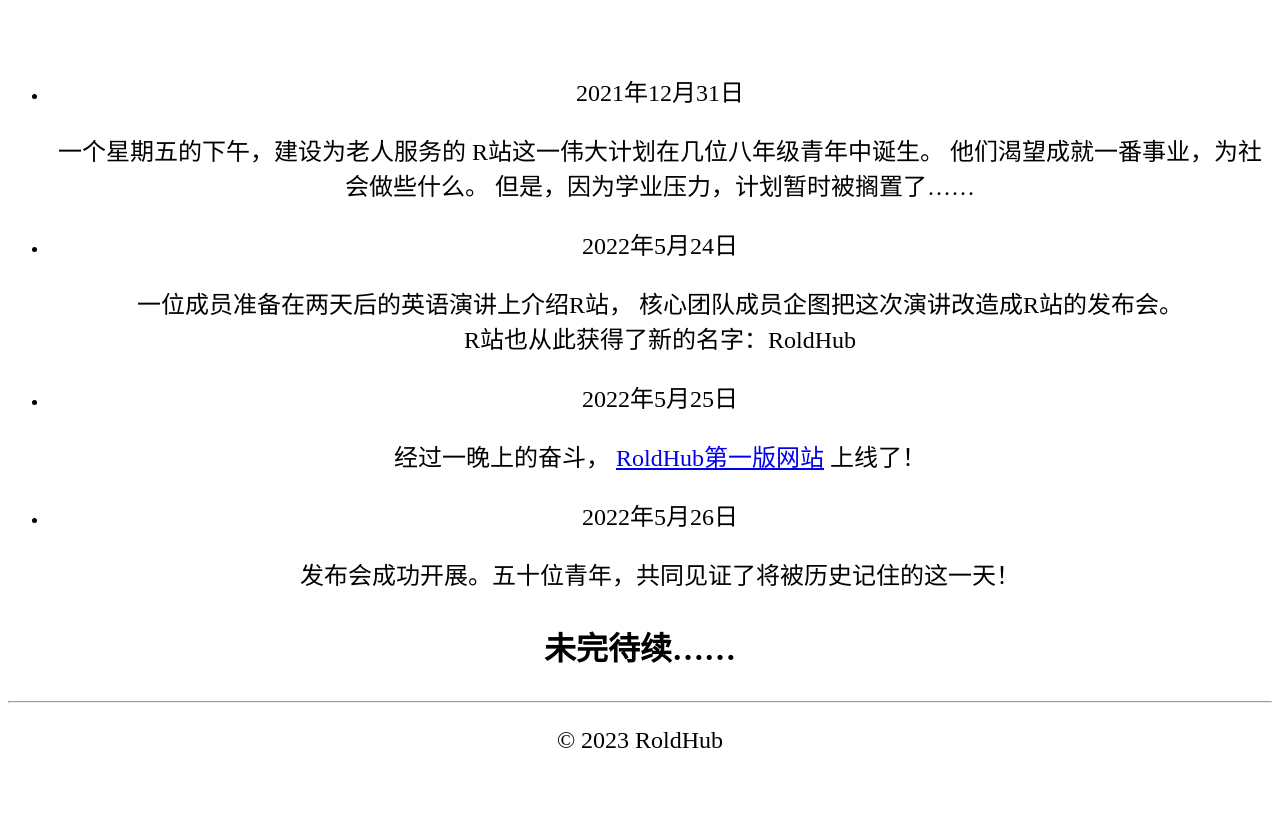
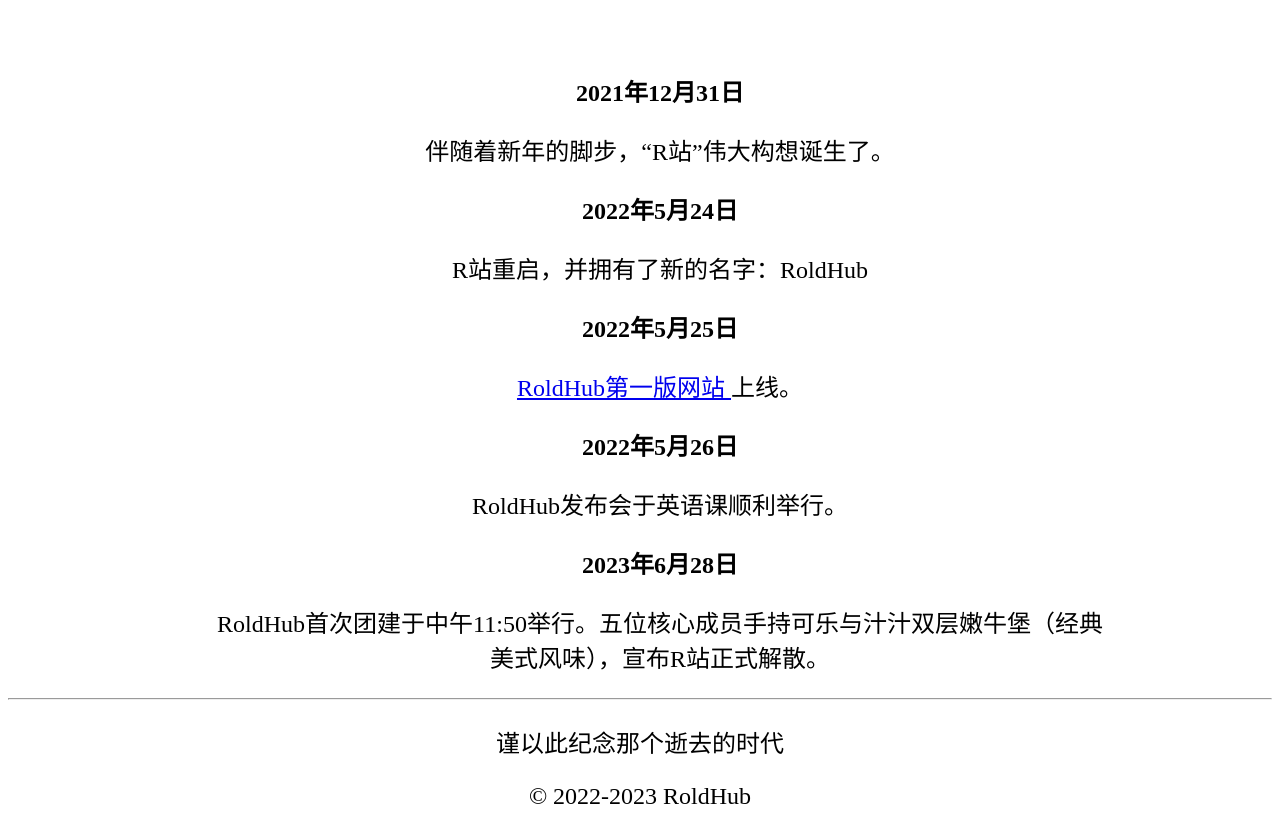
Before and after one commit to RoldHub/temp-website, a plain HTML site: page history.html in a window 1280 px wide. Shown: the part 397-1231 px from the top of the page. Before the commit the page ends 1175 px from the top, so only its background shows below. Drawn offline with Linux system fonts and the light colour scheme.

Commit message:
更新为纪念版

```diff
--- a/history.html
+++ b/history.html
@@ -19,6 +19,7 @@
       </p>
     </nav>
 
+    <main>
       <h1>发展历程</h1>
 
       <div class="menu">
@@ -29,44 +30,41 @@
 
       <div class="placeholder"></div>
 
-    <ul>
+      <ul class="history">
         <li>
-        <p>2021年12月31日</p>
+          <p class="date">2021年12月31日</p>
+          <p>伴随着新年的脚步，“R站”伟大构想诞生了。</p>
+        </li>
+        <li>
+          <p class="date">2022年5月24日</p>
+          <p>R站重启，并拥有了新的名字：RoldHub</p>
+        </li>
+        <li>
+          <p class="date">2022年5月25日</p>
           <p>
-          一个星期五的下午，建设为老人服务的
-          R站这一伟大计划在几位八年级青年中诞生。
-          他们渴望成就一番事业，为社会做些什么。
-          但是，因为学业压力，计划暂时被搁置了……
+            <a href="https://en.roldhub.top" target="_blank">
+              RoldHub第一版网站
+            </a>
+            上线。
           </p>
         </li>
         <li>
-        <p>2022年5月24日</p>
+          <p class="date">2022年5月26日</p>
+          <p>RoldHub发布会于英语课顺利举行。</p>
+        </li>
+        <li>
+          <p class="date">2023年6月28日</p>
           <p>
-          一位成员准备在两天后的英语演讲上介绍R站，
-          核心团队成员企图把这次演讲改造成R站的发布会。
-          <br />
-          R站也从此获得了新的名字：RoldHub
+            RoldHub首次团建于中午11:50举行。五位核心成员手持可乐与汁汁双层嫩牛堡（经典美式风味），宣布R站正式解散。
           </p>
         </li>
-      <li>
-        <p>2022年5月25日</p>
-        <p>
-          经过一晚上的奋斗，
-          <a href="https://old.roldhub.tk" target="_blank">RoldHub第一版网站</a>
-          上线了！
-        </p>
-      </li>
-      <li>
-        <p>2022年5月26日</p>
-        <p>发布会成功开展。五十位青年，共同见证了将被历史记住的这一天！</p>
-      </li>
       </ul>
-
-    <h3>未完待续……</h3>
+    </main>
 
     <hr />
 
-    <p>© 2023 RoldHub</p>
+    <p>谨以此纪念那个逝去的时代</p>
+    <p>© 2022-2023 RoldHub</p>
   </body>
 
   <script src="static/index.js"></script>
--- a/static/index.css
+++ b/static/index.css
@@ -5,6 +5,11 @@ h4,
 p,
 nav {
   text-align: center;
+}
+
+main {
+  max-width: 940px;
+  margin: 0 auto;
 }
 
 nav .time {
@@ -36,3 +41,10 @@ p {
 .placeholder {
   height: 20px;
 }
+
+.history {
+  list-style: none;
+}
+.history .date {
+  font-weight: bold;
+}
--- a/static/index.js
+++ b/static/index.js
@@ -27,17 +27,17 @@ function setTime() {
 
   // 问候语
   let greetingText = '';
-  if ((hourNum > 5) & (hourNum <= 10)) {
+  if ((hourNum >= 6) & (hourNum < 12)) {
     greetingText = '早上好！';
-  } else if ((hourNum > 10) & (hourNum <= 14)) {
+  } else if ((hourNum >= 12) & (hourNum < 14)) {
     greetingText = '中午好！';
-  } else if ((hourNum > 14) & (hourNum <= 18)) {
+  } else if ((hourNum >= 14) & (hourNum < 18)) {
     greetingText = '下午好！';
-  } else if ((hourNum > 18) & (hourNum <= 22)) {
+  } else if ((hourNum >= 18) & (hourNum < 22)) {
     greetingText = '晚上好！';
   } else if (
-    ((hourNum > 22) & (hourNum <= 24)) |
-    ((hourNum >= 0) & (hourNum <= 5))
+    ((hourNum >= 22) & (hourNum <= 24)) |
+    ((hourNum >= 0) & (hourNum < 6))
   ) {
     greetingText = '夜深了~';
   }
@@ -49,4 +49,4 @@ function setTime() {
   greetingElement.innerText = greetingText;
 }
 
-setInterval(setTime, 100);
+setInterval(setTime, 50);
```
Also changed, not shown: articles.html (+4 -1 lines), index.html (+5 -13 lines). Lines whose indentation alone changed are shown as unchanged.
